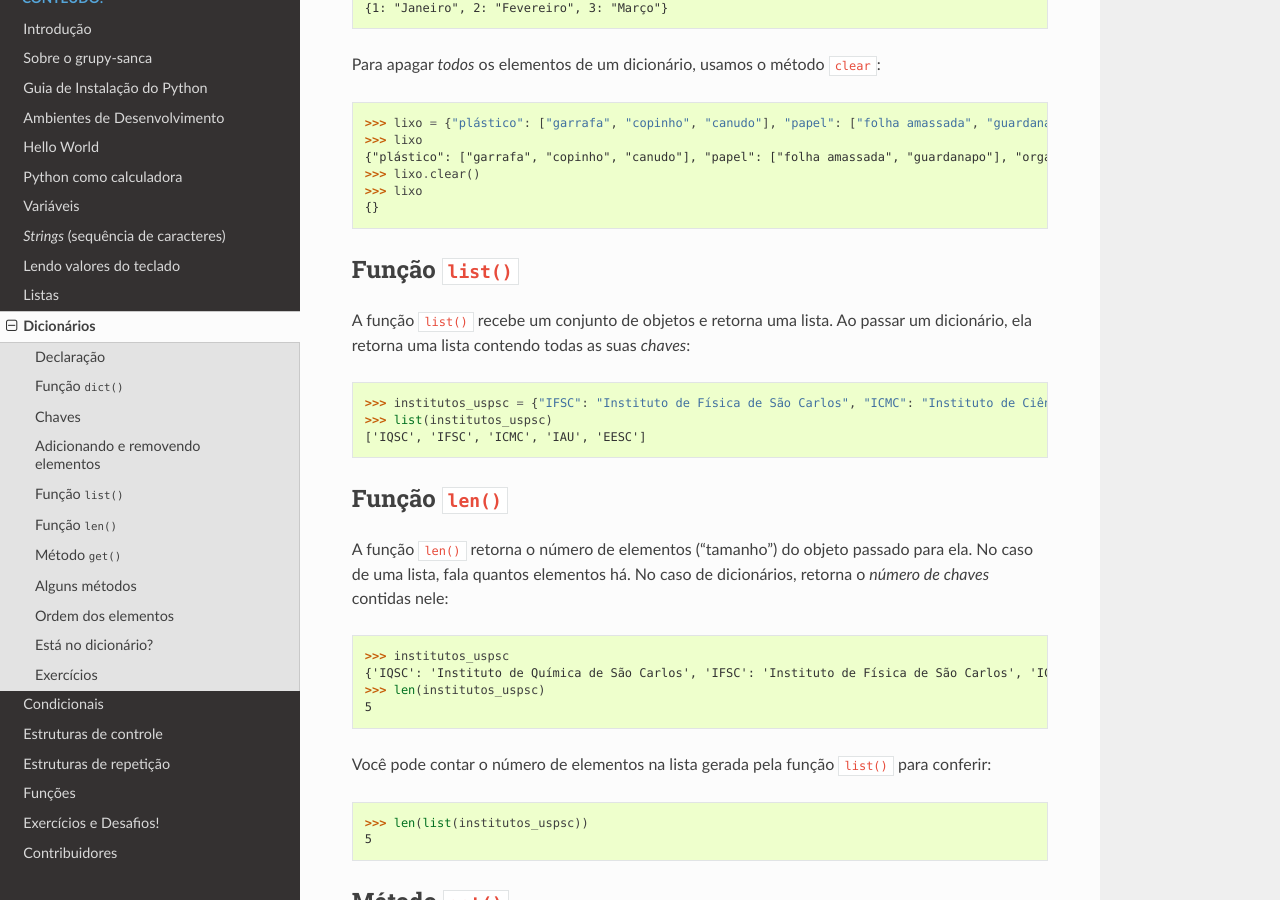
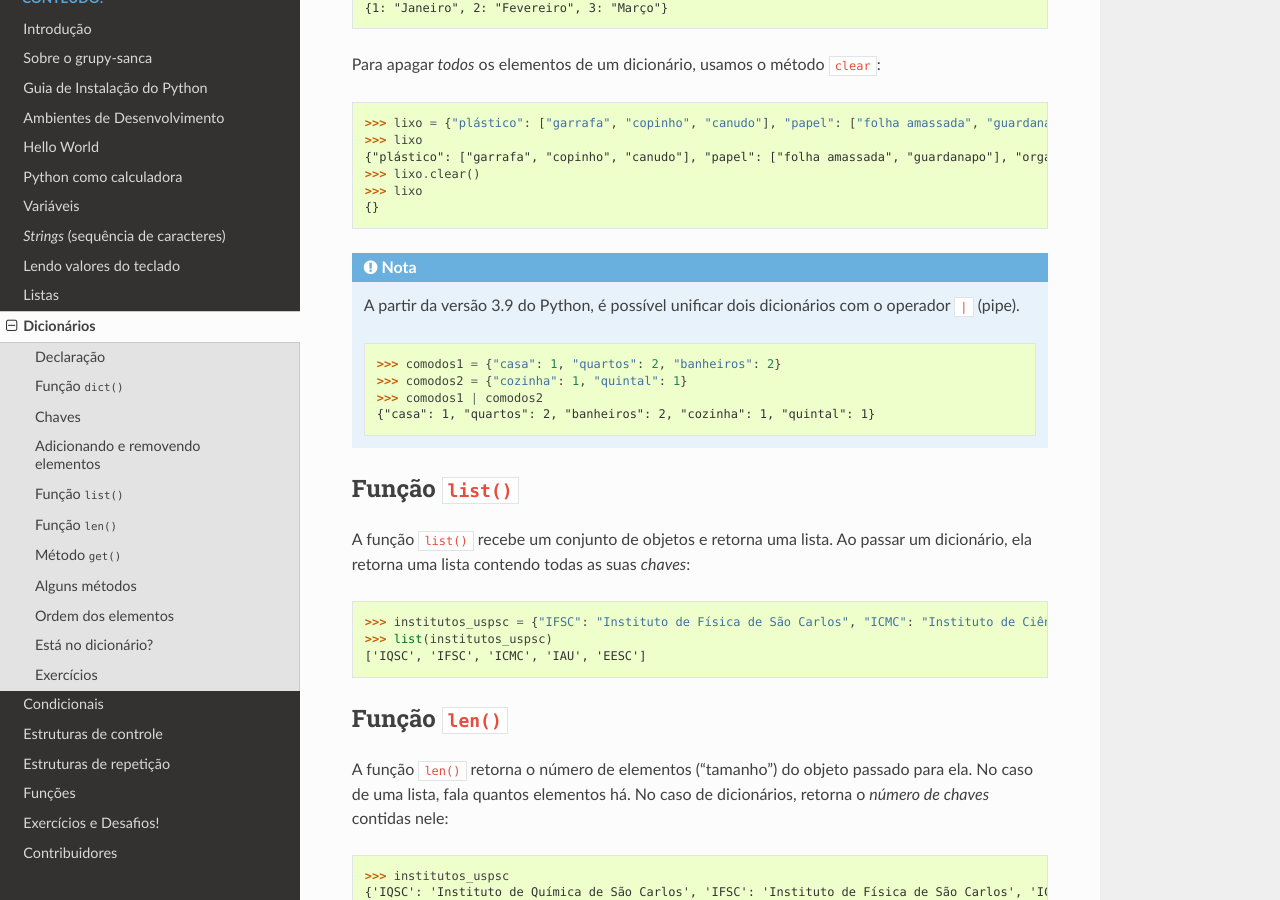
Before and after one commit to grupy-sanca/curso-python, a Sphinx documentation site: the page built from source/dicionarios.rst, in a window 1280 px wide and 900 px high, scrolled down 3116 px. Built offline with Sphinx 7.4.7 and the Read the Docs theme 2.0.0, drawn with Linux system fonts in a browser that asks for light colours.

Commit message:
Updating the latest python version (#77)
* Updating the latest python version

* Better styles and following pattern

* updating contribuidores

Co-authored-by: Marcel Nakamine <marcel.nakamine@outlook.com.br>

```diff
--- a/source/contribuidores.rst
+++ b/source/contribuidores.rst
@@ -10,6 +10,7 @@ Lista de pessoas que contribuíram com a criação deste material:
 - Lucas Carvalho
 - Luiz Menezes
 - Luiz Fernando S. E. Santos
+- Marcel T. Nakamine
 - Marcelo Miky Mine
 - Tiago Martins
 - Víctor Cora Colombo
--- a/source/dicionarios.rst
+++ b/source/dicionarios.rst
@@ -161,6 +161,18 @@ Para apagar *todos* os elementos de um dicionário, usamos o método ``clear``:
    >>> lixo
    {}
 
+.. nota::
+
+   A partir da versão 3.9 do Python, é possível unificar dois dicionários
+   com o operador ``|`` (pipe).
+
+   .. doctest::
+
+      >>> comodos1 = {"casa": 1, "quartos": 2, "banheiros": 2}
+      >>> comodos2 = {"cozinha": 1, "quintal": 1}
+      >>> comodos1 | comodos2
+      {"casa": 1, "quartos": 2, "banheiros": 2, "cozinha": 1, "quintal": 1}
+
 Função ``list()``
 -----------------
 
--- a/source/introducao.rst
+++ b/source/introducao.rst
@@ -30,7 +30,7 @@ Um resumo das versões desta linguagem:
 
 - Versão 2.0 foi publicada em Outubro de 2000.
 
-- Versão 3.0 foi publicada em Dezembro de 2008. 3.8 é a versão mais recente.
+- Versão 3.0 foi publicada em Dezembro de 2008. 3.9 é a versão mais recente.
 
 
 Exemplos
```
